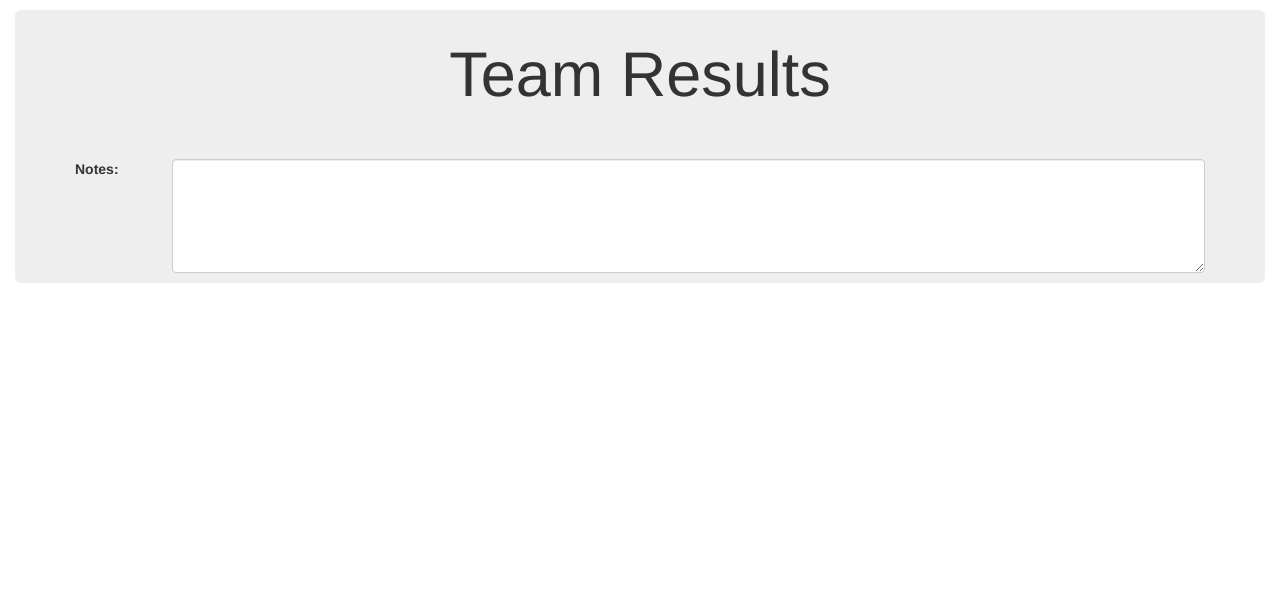
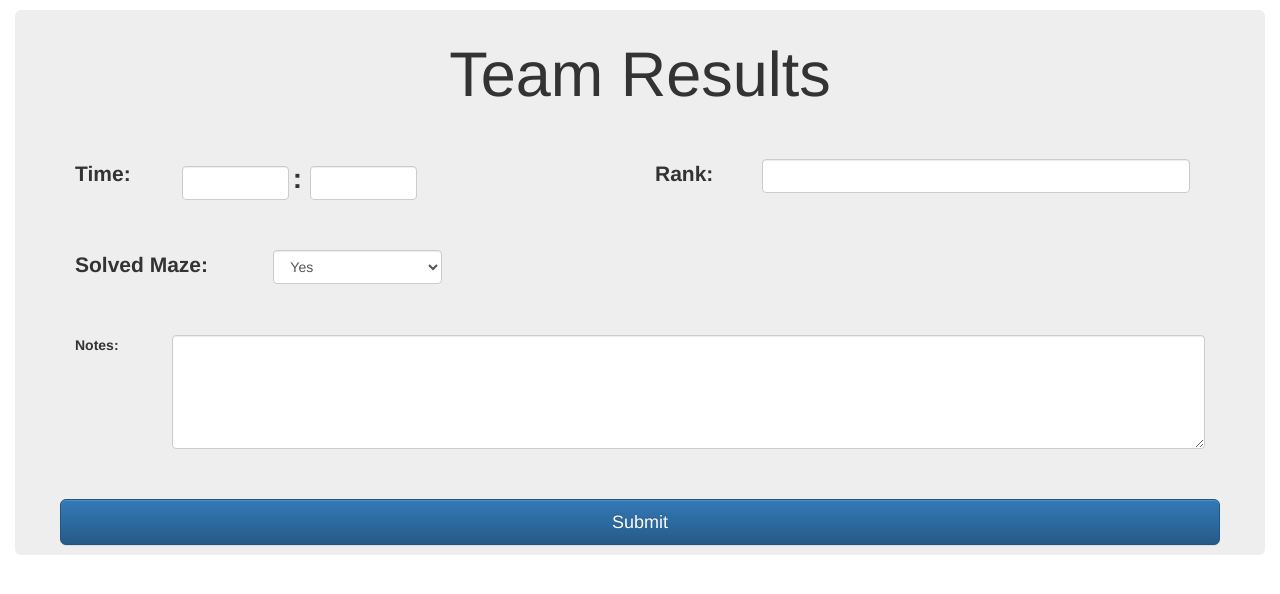
Before and after one commit to Vadman97/StudyTracker, a Flask app: page /done/ in a window 1280 px wide. Shown: the top 594 px of the page. Run offline with Flask 2, Linux system fonts and the light colour scheme; some libraries are stand-ins or nearby versions.

Commit message:
Starting work on backend

```diff
--- a/main.py
+++ b/main.py
@@ -1,4 +1,6 @@
 from flask import *
+import util
+
 app = Flask(__name__)
 
 @app.route('/')
@@ -26,5 +28,14 @@ def experiment():
 def done():
 	return render_template('postExperiment.html')
 
+@app.route('/setupExperiment/', methods=['POST'])
+def setupExperiment():
+	if request.method == 'POST':
+		for item in request.form:
+			print item
+		print "test" #request.form['timeGroup']
+
+	return "wat" #redirect(url_for('experiment'), code=302)
+
 if __name__ == '__main__':
     app.run(host='0.0.0.0', debug=True)
--- a/static/css/theme.css
+++ b/static/css/theme.css
@@ -90,3 +90,13 @@ body {
 	font-weight: bold;
 	font-size: 150%;
 }
+
+.finalTime {
+	display: inline;
+	width: 25%;
+}
+
+.colon {
+	font-weight: bold;
+	font-size: 200%;
+}
--- a/templates/initialize.html
+++ b/templates/initialize.html
@@ -8,7 +8,7 @@
 <div class="jumbotron jumbotronPadding">
 	<h1 class="theme-heading">Experiment Initialization</h1>
 
-	<form class="form-horizontal" role="form" id="dataForm" formmethod="post">
+	<form class="form-horizontal" role="form" id="dataForm" method="post" action="{{ url_for('setupExperiment') }}">
 
 		<div class="row">
 			<div class="col-sm-4">
--- a/templates/postExperiment.html
+++ b/templates/postExperiment.html
@@ -8,14 +8,39 @@
 <div class="jumbotron jumbotronPadding">
 	<h1 class="theme-heading">Team Results</h1>
 	<div class="row">
+		<div class="col-sm-6">
+			<label class="control-label col-sm-2 leftBlock timerTime" style="padding-left: 0">Time:</label>
+			<div class="col-sm-10">
+				<input type="number" class="form-control personEntry centerBlock finalTime" id="finalTimeMins" required autocomplete="off" min="0" max="60">
+				<span class="colon"> : </span>
+				<input type="number" class="form-control personEntry centerBlock finalTime" id="finalTimeSec" required autocomplete="off" min="0" max="60">
+			</div>
+		</div>
+		<div class="col-sm-6">
+			<label class="control-label col-sm-2 leftBlock timerTime" style="padding-left: 0">Rank:</label>
+			<div class="col-sm-10">
+				<input type="text" class="form-control rightBlock" id="rank" required autocomplete="off">
+			</div>
+		</div>
 	</div>
-	<div class="row">
+	<div class="row rowSpacing">
+		<div class="col-sm-6">
+			<label class="control-label col-sm-4 leftBlock timerTime" style="padding-left: 0">Solved Maze:</label>
+			<div class="col-sm-8">
+				<select class="form-control personEntry leftBlock" id="solved" required>
+					<option>Yes</option><option>No</option>
+				</select>
+			</div>
+		</div>
 	</div>
-	<div class="row">
+	<div class="row rowSpacing">
 	<label class="control-label col-sm-1 leftBlock" for="notes">Notes:</label>
 		<div class="col-sm-11">
 			<textarea class="form-control centeredBlock" rows="5" id="notes" autocomplete="off"></textarea>
 		</div>
 	</div>
+	<div class="row rowSpacing">
+		<button type="button" class="btn btn-block btn-lg btn-primary">Submit</button>
+	</div>
 </div>
 {% endblock %}
```
Also changed, not shown: util.py (added).
